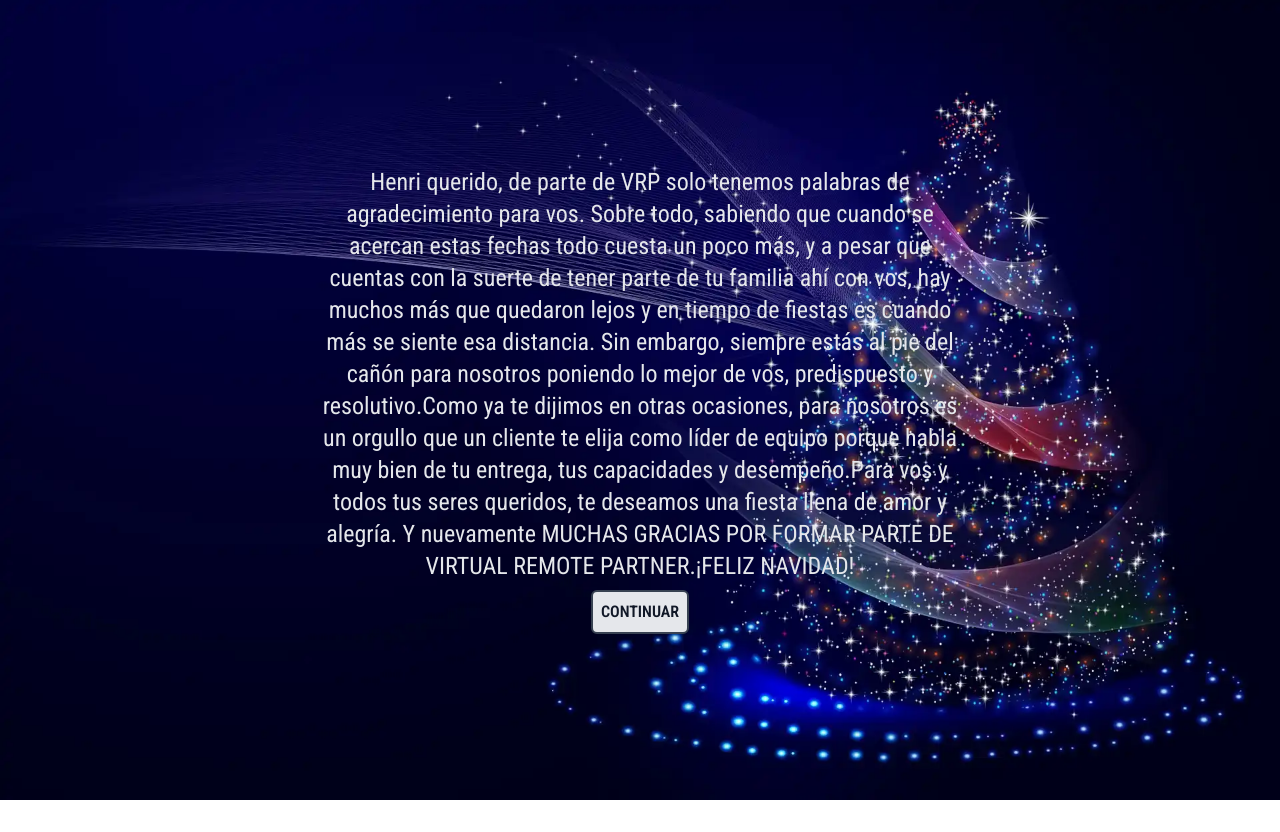
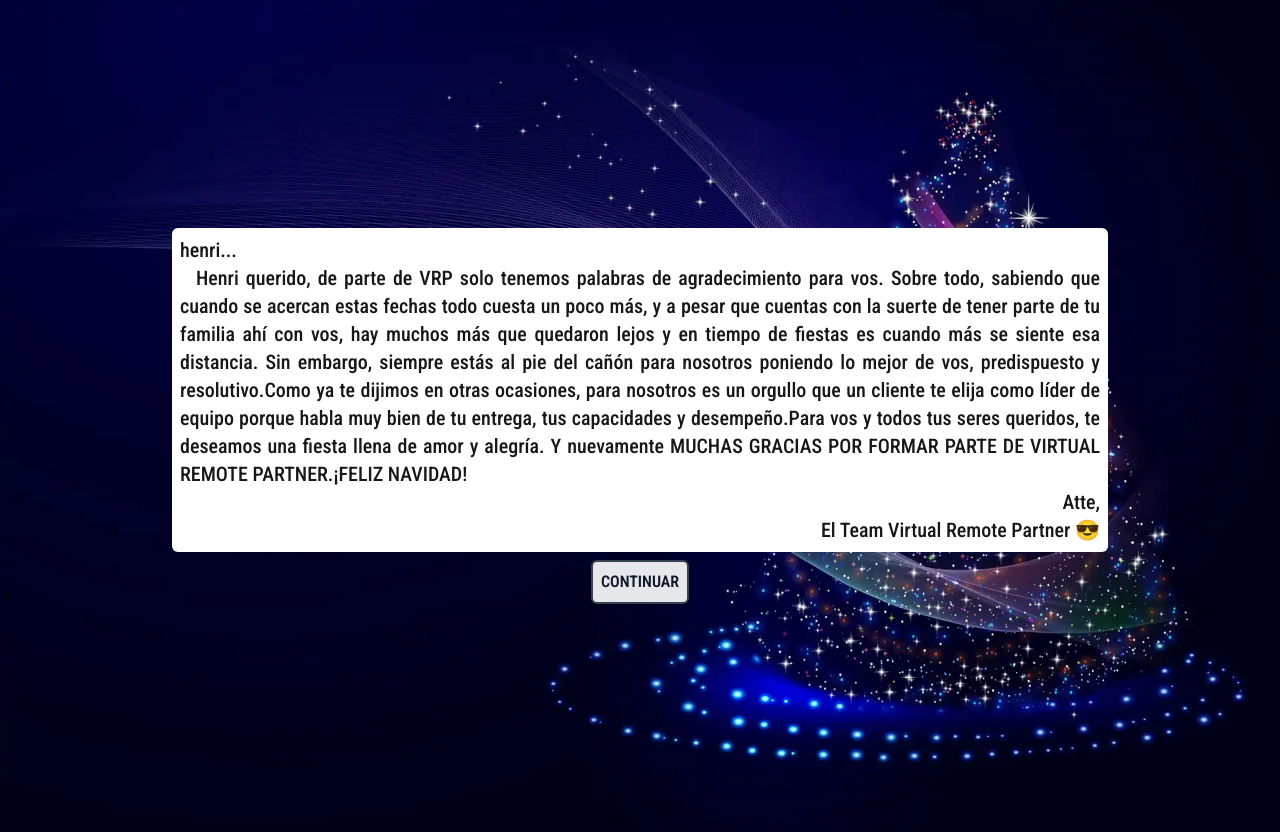
Before and after one commit to anmedina-arg/virtual-salutaciones, a Next.js app: page /1 in a window 1280 px wide. Before the commit the page ends 800 px from the top, so only its background shows below. Built offline with nearby package versions, Linux system fonts and the light colour scheme.

Commit message:
commit parcial cargando comentarios y arreglando CSS para movile

```diff
--- a/src/app/[id]/error.tsx
+++ b/src/app/[id]/error.tsx
@@ -1,4 +1,13 @@
 'use client'
-export default function Error() {
-  return <h1>Error! ingresaste un codigo invalido!</h1>
+import Link from "next/link";
+import Button from "@/components/button";
+export default function ErrorComponent() {
+  return (
+    <section className="flex flex-col justify-center items-center h-screen w-full gap-2">
+      <h1 className="text-neutral-900 bold font-medium w-full md:w-1/2 p-2 text-center text-ms md:text-xl bg-red-400 rounded-md">Error! ingresaste un codigo invalido!</h1>
+      <Link href={'/'}>
+        <Button label={"Volver a intentar"} />
+      </Link>
+    </section>
+  )
 }
--- a/src/app/[id]/page.tsx
+++ b/src/app/[id]/page.tsx
@@ -2,23 +2,23 @@
 import { saludos } from "../../mockdata/saludos";
 import Button from "@/components/button";
 import Carta from "@/components/carta";
+import ErrorComponent from "./error";
 
 export default function Saludo({ params: {id} }: { params: {id: string} }) {
 
   const saludo = saludos.find((objeto) => objeto.id.toString() === id);
 
-  const buttonMessage = saludo ? "Continuar" : "Salir";
-
-  const errorMessage = "Error! ingresaste un codigo invalido!"
-
-  const route = saludo ? "/gral" : "/"
+  if (!saludo) {
+    // Manejo de error, por ejemplo, redirigir a la página de error personalizada
+    return <ErrorComponent />;
+  }
 
   return (
     <>
       <section className="flex flex-col justify-center items-center h-screen w-full gap-2">
-        {saludo ? <Carta message={saludo.mensaje}/> : <Carta message={errorMessage} error/>}
-        <Link href={`${route}`}>
-          <Button label={`${buttonMessage}`} />
+        <Carta saludo={saludo}/>
+        <Link href={'/gral'}>
+          <Button label={"Continuar"} />
         </Link>
       </section>
     </>
--- a/src/app/layout.tsx
+++ b/src/app/layout.tsx
@@ -16,7 +16,7 @@
 }) {
   return (
     <html lang="en">
-      <body className={`${inter.className} bg-[url('../../public/bg_image1.webp')] bg-cover`}>{children}</body>
+      <body className={`${inter.className} bg-[url('../../public/bg_image1.webp')] bg-cover p-4`}>{children}</body>
     </html>
   )
 }
--- a/src/components/carta.tsx
+++ b/src/components/carta.tsx
@@ -1,12 +1,23 @@
+import { Saludo } from "@/mockdata/saludos";
+
 type CartaProps = {
-  message: string,
-  error?: boolean
+  saludo: Saludo,
 }
-const Carta = ({ message, error }: CartaProps) => {
+const Carta = ({ saludo }: CartaProps) => {
 
-  const errorStyle = error ? "bg-red-400" : "";
+  const { message, name, id } = saludo;
 
-  return <p className={`text-gray-200 w-1/2 text-2xl text-center ${errorStyle}`}>{message}</p>
+  const letter = message.split('\n')
+
+  return (
+    <section className={'text-neutral-900 bold font-medium w-full md:w-3/4 p-2 text-center text-xs md:text-xl bg-white rounded-md'}>
+      <h5 className="text-left">{name}...</h5>
+      {letter.map( (paragraph, i) => <p key={i} className="before:content-[''] before:p-2 text-justify">{paragraph}</p>)}
+
+      <p className="text-right">Atte,</p>
+      <p className="text-right">El Team Virtual Remote Partner 😎</p>
+    </section>
+  )
 }
 
 export default Carta;
--- a/src/mockdata/saludos.ts
+++ b/src/mockdata/saludos.ts
@@ -1,22 +1,58 @@
-export const saludos = [
+export type Saludo = {
+  id: number,
+  name: string,
+  message: string
+}
+
+export const saludos : Saludo[] = [
   {
     id: 1,
     name:'henri',
-    mensaje: 'Henri querido, de parte de VRP solo tenemos palabras de agradecimiento para vos. Sobre todo, sabiendo que cuando se acercan estas fechas todo cuesta un poco más, y a pesar que cuentas con la suerte de tener parte de tu familia ahí con vos, hay muchos más que quedaron lejos y en tiempo de fiestas es cuando más se siente esa distancia. Sin embargo, siempre estás al pie del cañón para nosotros poniendo lo mejor de vos, predispuesto y resolutivo.Como ya te dijimos en otras ocasiones, para nosotros es un orgullo que un cliente te elija como líder de equipo porque habla muy bien de tu entrega, tus capacidades y desempeño.Para vos y todos tus seres queridos, te deseamos una fiesta llena de amor y alegría. Y nuevamente MUCHAS GRACIAS POR FORMAR PARTE DE VIRTUAL REMOTE PARTNER.¡FELIZ NAVIDAD!'
+    message: 'Henri querido, de parte de VRP solo tenemos palabras de agradecimiento para vos. Sobre todo, sabiendo que cuando se acercan estas fechas todo cuesta un poco más, y a pesar que cuentas con la suerte de tener parte de tu familia ahí con vos, hay muchos más que quedaron lejos y en tiempo de fiestas es cuando más se siente esa distancia. Sin embargo, siempre estás al pie del cañón para nosotros poniendo lo mejor de vos, predispuesto y resolutivo.Como ya te dijimos en otras ocasiones, para nosotros es un orgullo que un cliente te elija como líder de equipo porque habla muy bien de tu entrega, tus capacidades y desempeño.Para vos y todos tus seres queridos, te deseamos una fiesta llena de amor y alegría. Y nuevamente MUCHAS GRACIAS POR FORMAR PARTE DE VIRTUAL REMOTE PARTNER.¡FELIZ NAVIDAD!'
   },
   {
     id: 2,
     name:'victor',
-    mensaje: 'Victor! ¡Que gusto se siente siempre hablar contigo! De parte de todo el equipo de VRP, hoy queremos ponerte en nuestros deseos, y levantar nuestras copas por este nuevo camino que estás emprendiendo. Nuevo y difícil camino que es comenzar una vida en otro país, cerca de estas fechas donde los sentimientos están a flor de piel y todo se siente con más fuerza.Para nosotros es siempre un orgullo trabajar contigo. Estamos seguros que dejaste tu huella en cada cliente y en cada proyecto en el que te tocó trabajar porque realmente siempre hemos recibido alabanzas por tu trabajo y eso nos llena el pecho de orgullo. Te has destacado siempre.TE DESEAMOS UNA MUY FELIZ NAVIDAD Y LO MEJOR DE LO MEJOR EN CADA PASO QUE DES, GRACIAS POR FORMAS PARTE DE VIRTUAL REMOTE PARTNER.'
+    message: 'Victor! ¡Que gusto se siente siempre hablar contigo! De parte de todo el equipo de VRP, hoy queremos ponerte en nuestros deseos, y levantar nuestras copas por este nuevo camino que estás emprendiendo. Nuevo y difícil camino que es comenzar una vida en otro país, cerca de estas fechas donde los sentimientos están a flor de piel y todo se siente con más fuerza.Para nosotros es siempre un orgullo trabajar contigo. Estamos seguros que dejaste tu huella en cada cliente y en cada proyecto en el que te tocó trabajar porque realmente siempre hemos recibido alabanzas por tu trabajo y eso nos llena el pecho de orgullo. Te has destacado siempre.TE DESEAMOS UNA MUY FELIZ NAVIDAD Y LO MEJOR DE LO MEJOR EN CADA PASO QUE DES, GRACIAS POR FORMAS PARTE DE VIRTUAL REMOTE PARTNER.'
   },
   {
     id: 3,
     name:'Ana',
-    mensaje: 'Querida Ana: ¡¡Gracias por ser nuestra representante Femenina en el equipo de Staff!! Para nosotros es siempre un honor tener una mujer como vos, con la semblanza que te caracteriza y tu conocimiento extraordinario formando parte de nuestro equipo. Tu actitud siempre es de primer nivel y todos los comentarios recibidos sobre vos y tu trabajo han sido excelentes. Sabemos que podemos contar contigo en esos lugares donde nos piden excelencia y, como te hemos dicho en otras ocasiones, para nosotros es un orgullo que sea así.¡FELIZ NAVIDAD! Para vos, tu familia y todos tus seres queridos, te deseamos que compartan juntos una fiesta llena de amor y alegría.MUCHAS GRACIAS POR FORMAR PARTE DE VIRTUAL REMOTE PARTNER.'
+    message: 'Querida Ana: ¡¡Gracias por ser nuestra representante Femenina en el equipo de Staff!! Para nosotros es siempre un honor tener una mujer como vos, con la semblanza que te caracteriza y tu conocimiento extraordinario formando parte de nuestro equipo. Tu actitud siempre es de primer nivel y todos los comentarios recibidos sobre vos y tu trabajo han sido excelentes. Sabemos que podemos contar contigo en esos lugares donde nos piden excelencia y, como te hemos dicho en otras ocasiones, para nosotros es un orgullo que sea así.¡FELIZ NAVIDAD! Para vos, tu familia y todos tus seres queridos, te deseamos que compartan juntos una fiesta llena de amor y alegría.MUCHAS GRACIAS POR FORMAR PARTE DE VIRTUAL REMOTE PARTNER.'
   },
   {
     id: 4,
     name:'Cristian',
-    mensaje: 'Cristian, es difícil, particularmente a ti escribirte estas palabras ya que el tiempo que llevas con nosotros ha sido muy poco aún, pero de todos modos no queríamos dejar pasar la oportunidad de darte un saludo especial en esta fecha.Antes que nada, agradecerte por la excelente respuesta que estas dando con nuestro cliente. A pesar de aún no tener un feedback que lo refleje, el nivel de profesionalismo y compromiso que mostraste en tu proceso hablan por si solos sobre la clase de profesional que eres.Vemos en vos una gran pasión por lo que haces, dedicación y disposición para resolver lo que se presente.Esperamos en este tiempo poder conocerte mejor, más allá del trabajo, en tu vida personal, con las cosas que te gustan hacer, tu familia y muchas cosas más. Ojalá estas fiestas te encuentres acompañado de tus seres queridos y tengan mucho amor y alegría.MUCHAS GRACIAS POR FORMAR PARTE DE VIRTUAL REMOTE PARTNER.¡TE DESEAMOS UNA FELIZ NAVIDAD!'
+    message: 'Cristian, es difícil, particularmente a ti escribirte estas palabras ya que el tiempo que llevas con nosotros ha sido muy poco aún, pero de todos modos no queríamos dejar pasar la oportunidad de darte un saludo especial en esta fecha.Antes que nada, agradecerte por la excelente respuesta que estas dando con nuestro cliente. A pesar de aún no tener un feedback que lo refleje, el nivel de profesionalismo y compromiso que mostraste en tu proceso hablan por si solos sobre la clase de profesional que eres.Vemos en vos una gran pasión por lo que haces, dedicación y disposición para resolver lo que se presente.Esperamos en este tiempo poder conocerte mejor, más allá del trabajo, en tu vida personal, con las cosas que te gustan hacer, tu familia y muchas cosas más. Ojalá estas fiestas te encuentres acompañado de tus seres queridos y tengan mucho amor y alegría.MUCHAS GRACIAS POR FORMAR PARTE DE VIRTUAL REMOTE PARTNER.¡TE DESEAMOS UNA FELIZ NAVIDAD!'
+  },
+  {
+    id: 5,
+    name:'Pablo',
+    message: 'En este momento del año es donde recapitulamos todo lo vivido y todo lo aprendido...\nNos ha tocado hacer frente a situaciones en las que nunca pensamos que estaríamos y aun así seguir adelante...\nA pesar de todo esto, para esta organización tu trabajo y tu presencia siempre han sido claves y elementales para funcionar. Y más allá de tu trabajo, la alegría que le generas a cada uno de los miembros del equipo (especialmente en tus riñas con Aymy 😂) hacen que el día a día sea un momento y un lugar agradable, donde todos siempre han elegido estar porque así lo desean...\nEn esta Navidad, queremos agradecerte por tus años de servicio, tu esfuerzo, tu sacrificio y por siempre compartirnos una chispa de tu alegría para sacarnos una sonrisa... ❤️\nTe deseamos de todo corazón que tus deseos y objetivos se cumplan\nCon mucho cariño y un 😉 Atte, El Team Virtual Remote Partner 😎'
+  },
+  {
+    id: 6,
+    name:'Carlos',
+    message: 'Han sido muchas las situaciones que nos han tocado hacer frente estos años, pero este último tiempo hemos sido puestos a prueba en un nivel que nunca creímos que estaríamos.\nEl equipo de Virtual RP te agradece por mantenerte firme y siempre trabajar con la misma energía, dinámica y chispa que es tan característica de tu personalidad 😄\nValoramos infinitamente tu compromiso y lealtad para con esta organización y esperamos contar muchas veces más contigo en los años que estén por venir…🙌🏻\nTe deseamos una Feliz Navidad y una muy exitosa carrera como el gran Ingeniero que sos... 💪🏻'
+  },
+  {
+    id: 7,
+    name:'Ramiro',
+    message: 'Este ha sido un año muy particular para todos, especialmente para vos. \nTe han tocado pasar buenas, malas, muy malas y hasta las peores situaciones en distintos contextos...\nA pesar de todo esto, has encontrado la forma de hacer frente a cada momento y sobreponerte, cosa que muy pocos consiguen hoy en día...\nPara cargar con la mochila que te toca llevar el día de hoy, se requiere de fuerza, valor, astucia, perspectiva, paciencia y humildad…. De más está decir que estas cualidades las tienes y de sobra… y si no lo crees, mira hacia atrás y ve todo lo que has logrado ante la alta probabilidad estadística de que no ibas a poder hacerlo...\n esta Navidad, todo el equipo de Virtual Remote Partner te da las gracias por seguir sosteniendo el timón que dirige esta organización y nunca soltar el ancla...\nSeguí así, que todo esfuerzo tiene su recompensa y las cosas REALMENTE BUENAS se hacen esperar para llegar en el momento justo...\nFeliz Navidad, y de todo corazón deseamos que se cumplan tus deseos...⭐ '
+  },
+  {
+    id: 8,
+    name:'Paula',
+    message: 'La mente maestra del diseño y la creatividad detrás de todos estos nerds 😎😂...\nEn este momento del año queremos agradecerte por tu compromiso y lealtad desde el día 1 de esta compañía...\nEn gran parte, la imagen que el mundo recibe de Virtual Remote Partner sobre su cultura y profesionalismo, es gracias a todo tu trabajo, organización, visión y planificación… que siempre sacan a relucir lo mejor de nosotros y nos deja bien parados ante la industria en la que nos desenvolvemos.\nTe agradecemos que siempre estes ahí para apoyarnos a cualquier hora, en cualquier momento, ya sea muy tarde o muy temprano 😅, y bajo cualquier contexto...\nGracias por permitirnos compartir y disfrutar de tu hermosa hija que siempre nos alegra las reuniones con su presencia ❤️\nTe deseamos una Feliz Navidad y un muy próspero Año Nuevo. Que todos tus deseos y objetivos se puedan cumplir ⭐'
+  },
+  {
+    id: 9,
+    name:'Ludwins',
+    message: 'En esta oportunidad queremos agradecerte por tu compromiso y el nivel de profesionalismo que has demostrado durante estos años trabajando con nosotros.\nSin tu apoyo, mas de una vez se nos hubiese hecho imposible avanzar en muchos proyectos que nos han permitido salir adelante 💪🏻\nDe parte de todo el equipo de Virtual RP, te damos las gracias por seguir eligiéndonos y esperamos poder seguir contando contigo en el futuro 🙌🏻\nTe deseamos una muy Feliz Navidad y un próspero Año Nuevo…'
+  },
+  {
+    id: 10,
+    name:'Andres',
+    message: 'mensaje para andres'
   },
 ]
```
